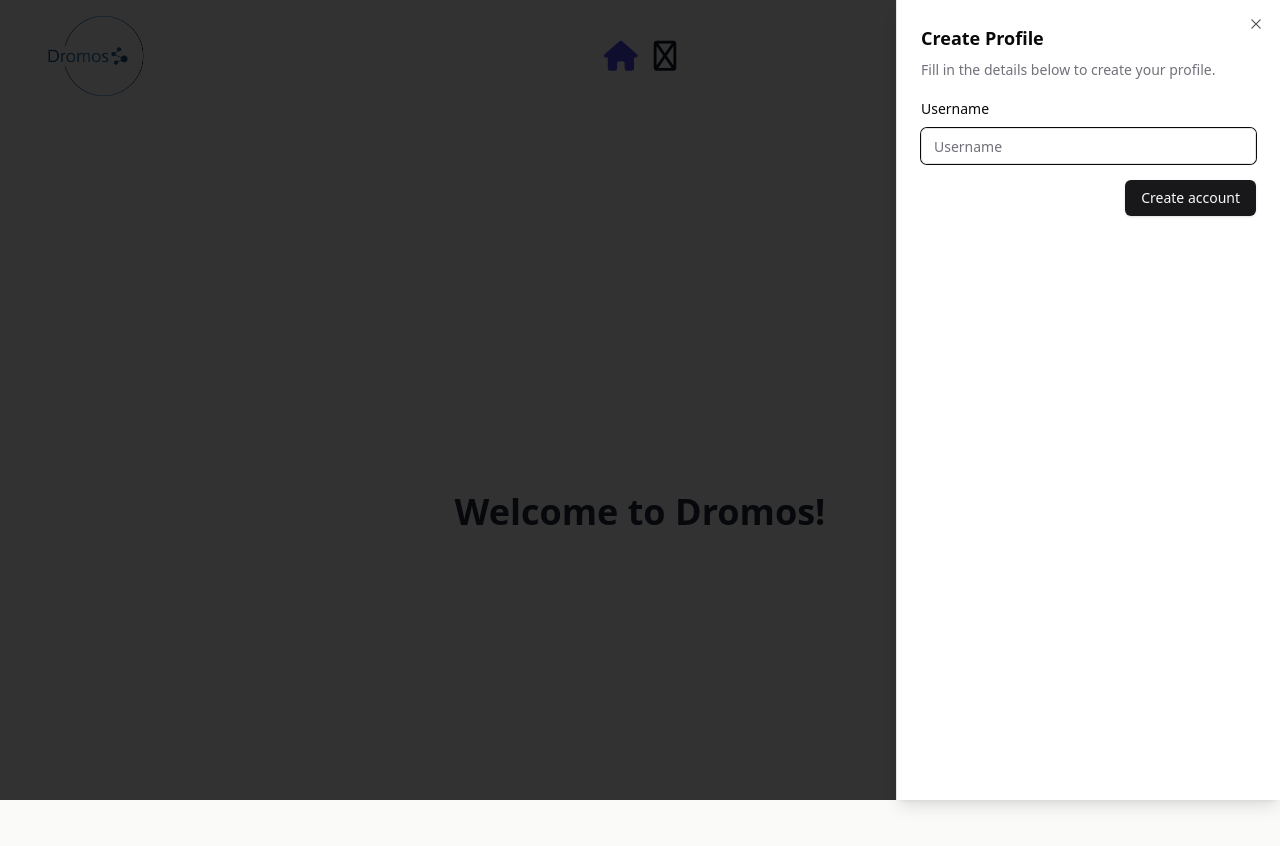
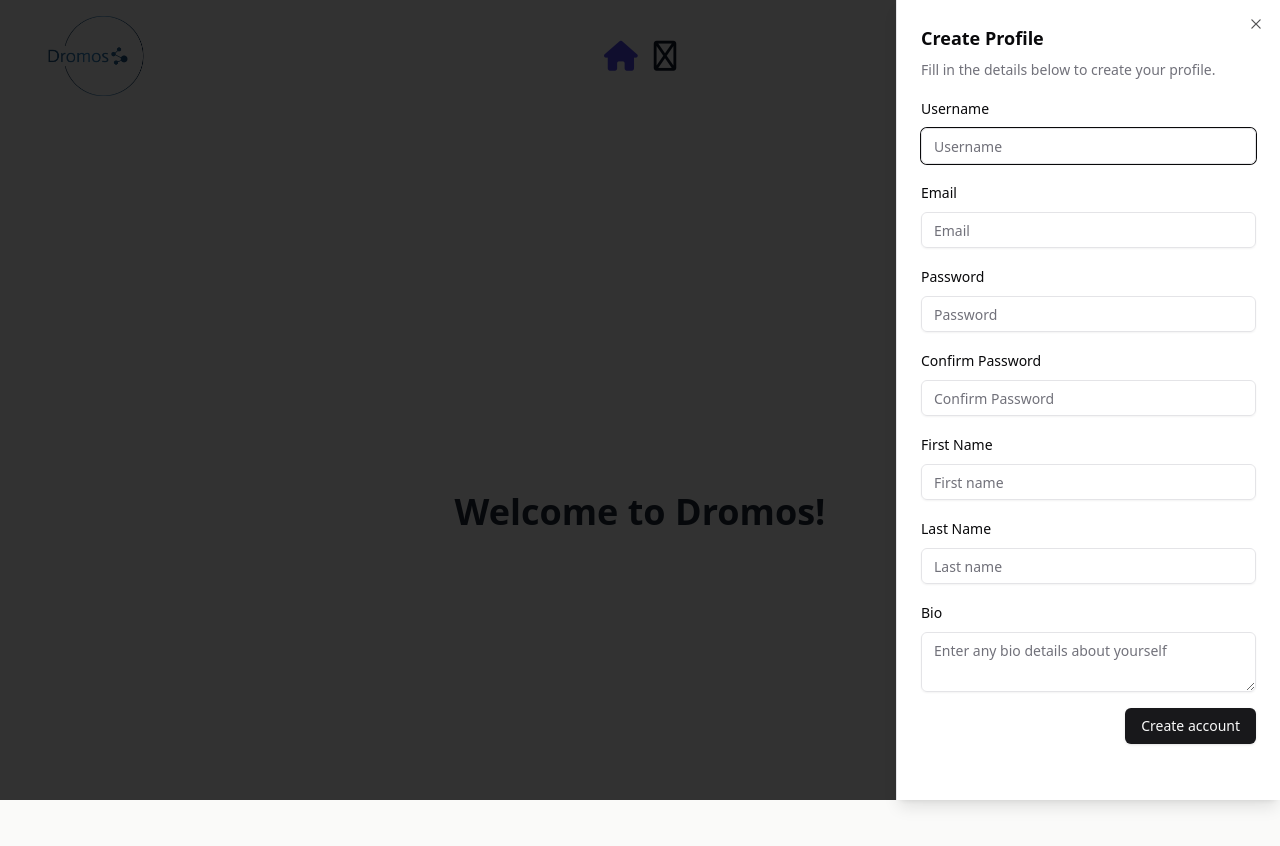
Before and after one commit to laskinner/dromos, a React (Vite) app: page / in a window 1280 px wide. Both pictures are taken after a click on the element 1050 px from the left and 56 px from the top of the page. Shown: the top 846 px of the page. Built offline with nearby package versions, Linux system fonts and the light colour scheme.

Commit message:
Finished setting up create account form and ready to test

```diff
--- a/src/components/CreateAccount.tsx
+++ b/src/components/CreateAccount.tsx
@@ -12,17 +12,9 @@ import {
   FormLabel,
   FormMessage,
 } from "@/components/ui/form";
-import {
-  Sheet,
-  SheetContent,
-  SheetTrigger,
-  SheetHeader,
-  SheetTitle,
-  SheetDescription,
-  SheetFooter,
-  SheetClose,
-} from "@/components/ui/sheet";
-import { Input, Textarea } from "@/components/ui/input"; // Assuming Textarea is available for bio
+import { SheetFooter, SheetClose } from "@/components/ui/sheet";
+import { Input } from "@/components/ui/input";
+import { Textarea } from "@/components/ui/textarea";
 
 const formSchema = z.object({
   username: z
@@ -70,7 +62,7 @@ const CreateAccount: React.FC = () => {
   const { toast } = useToast();
 
   const onSubmit: SubmitHandler<CreateAccountFormData> = (data) => {
-    // Implement your submission logic here
+    // Implement submission logic here
     toast({
       title: "Account created successfully",
     });
@@ -80,16 +72,15 @@ const CreateAccount: React.FC = () => {
   return (
     <FormProvider {...form}>
       {" "}
-      {/* Spread the form object to the FormProvider */}
+      {/* Spreads form object to the FormProvider */}
       <form
         onSubmit={(e) => {
           e.preventDefault();
           const data = form.getValues(); // Directly get form values
-          onSubmit(data); // Call your onSubmit handler with form data
+          onSubmit(data); // Calls onSubmit handler with form data
         }}
         className="grid gap-4 py-4"
       >
-        {/* Username */}
         <FormField
           control={form.control}
           name="username"
@@ -103,9 +94,88 @@ const CreateAccount: React.FC = () => {
             </FormItem>
           )}
         />
-        {/* Additional fields follow a similar pattern */}
-        {/* Email, Password, ConfirmPassword, FirstName, LastName, Bio */}
-        {/* For brevity, only username field is shown; replicate for others */}
+        <FormField
+          control={form.control}
+          name="email"
+          render={({ field }) => (
+            <FormItem>
+              <FormLabel>Email</FormLabel>
+              <FormControl>
+                <Input {...field} placeholder="Email" />
+              </FormControl>
+              <FormMessage />
+            </FormItem>
+          )}
+        />
+        <FormField
+          control={form.control}
+          name="password"
+          render={({ field }) => (
+            <FormItem>
+              <FormLabel>Password</FormLabel>
+              <FormControl>
+                <Input {...field} placeholder="Password" />
+              </FormControl>
+              <FormMessage />
+            </FormItem>
+          )}
+        />
+        <FormField
+          control={form.control}
+          name="confirmPassword"
+          render={({ field }) => (
+            <FormItem>
+              <FormLabel>Confirm Password</FormLabel>
+              <FormControl>
+                <Input {...field} placeholder="Confirm Password" />
+              </FormControl>
+              <FormMessage />
+            </FormItem>
+          )}
+        />
+        <FormField
+          control={form.control}
+          name="firstName"
+          render={({ field }) => (
+            <FormItem>
+              <FormLabel>First Name</FormLabel>
+              <FormControl>
+                <Input {...field} placeholder="First name" />
+              </FormControl>
+              <FormMessage />
+            </FormItem>
+          )}
+        />
+        <FormField
+          control={form.control}
+          name="lastName"
+          render={({ field }) => (
+            <FormItem>
+              <FormLabel>Last Name</FormLabel>
+              <FormControl>
+                <Input {...field} placeholder="Last name" />
+              </FormControl>
+              <FormMessage />
+            </FormItem>
+          )}
+        />
+        <FormField
+          control={form.control}
+          name="bio"
+          render={({ field }) => (
+            <FormItem>
+              <FormLabel>Bio</FormLabel>
+              <FormControl>
+                <Textarea
+                  {...field}
+                  placeholder="Enter any bio details about yourself"
+                />
+              </FormControl>
+              <FormMessage />
+            </FormItem>
+          )}
+        />
+        {/* Add additional fields using similar pattern */}
         <SheetFooter>
           <SheetClose asChild>
             <Button type="submit">Create account</Button>
--- /dev/null
+++ b/src/components/ui/textarea.tsx
@@ -0,0 +1,24 @@
+import * as React from "react"
+
+import { cn } from "@/lib/utils"
+
+export interface TextareaProps
+  extends React.TextareaHTMLAttributes<HTMLTextAreaElement> {}
+
+const Textarea = React.forwardRef<HTMLTextAreaElement, TextareaProps>(
+  ({ className, ...props }, ref) => {
+    return (
+      <textarea
+        className={cn(
+          "flex min-h-[60px] w-full rounded-md border border-input bg-transparent px-3 py-2 text-sm shadow-sm placeholder:text-muted-foreground focus-visible:outline-none focus-visible:ring-1 focus-visible:ring-ring disabled:cursor-not-allowed disabled:opacity-50",
+          className
+        )}
+        ref={ref}
+        {...props}
+      />
+    )
+  }
+)
+Textarea.displayName = "Textarea"
+
+export { Textarea }
```
